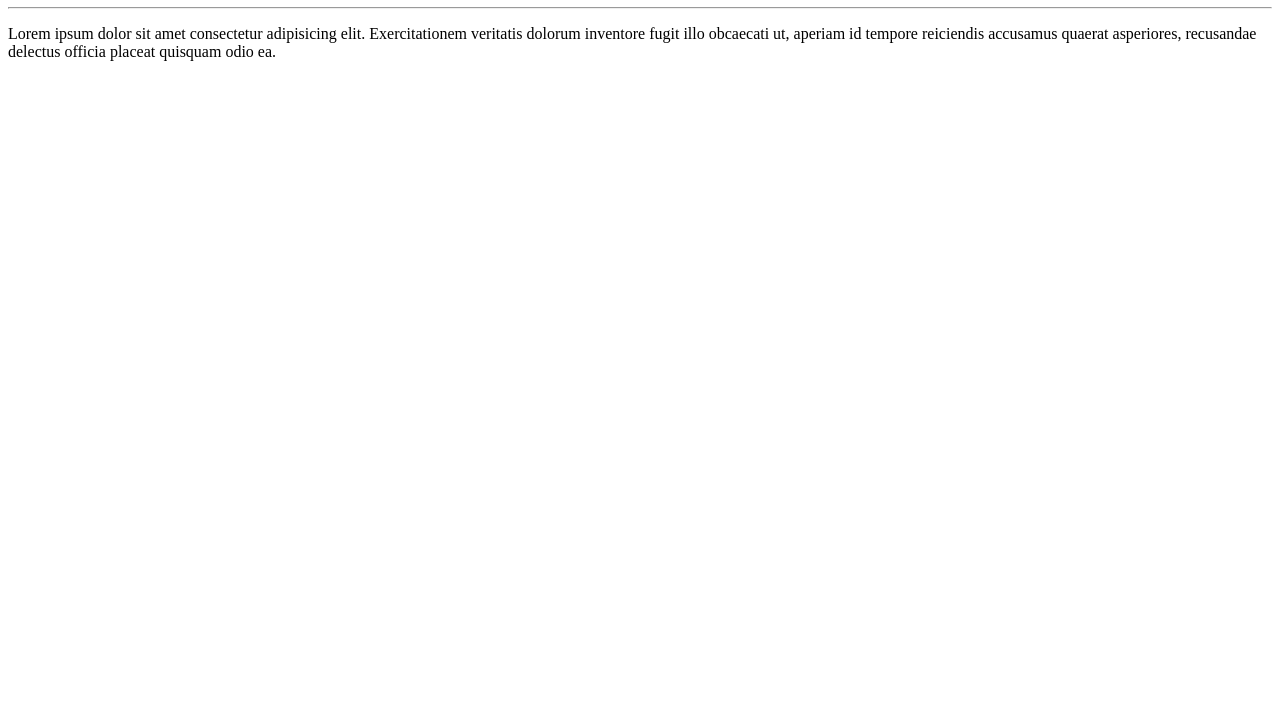
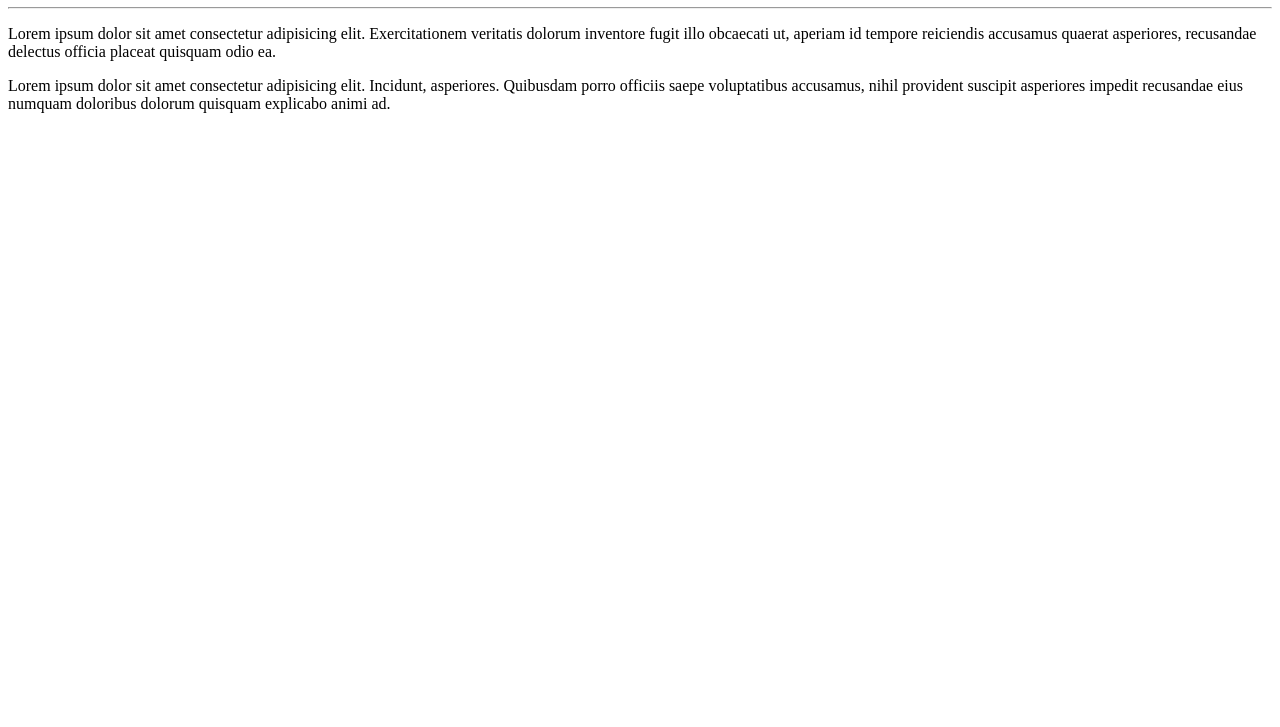
Before and after one commit to dilmerprog/ola-mundo, a plain HTML site: page Site-exemplo/index.html in a window 1280 px wide. Shown: the part 73-800 px from the top of the page. Drawn offline with Linux system fonts and the light colour scheme.

Commit message:
adicionei um paragrafo

```diff
--- a/Site-exemplo/index.html
+++ b/Site-exemplo/index.html
@@ -9,5 +9,6 @@
     <h1>Olá, mundo</h1>
     <hr>
     <p>Lorem ipsum dolor sit amet consectetur adipisicing elit. Exercitationem veritatis dolorum inventore fugit illo obcaecati ut, aperiam id tempore reiciendis accusamus quaerat asperiores, recusandae delectus officia placeat quisquam odio ea.</p>
+    <p>Lorem ipsum dolor sit amet consectetur adipisicing elit. Incidunt, asperiores. Quibusdam porro officiis saepe voluptatibus accusamus, nihil provident suscipit asperiores impedit recusandae eius numquam doloribus dolorum quisquam explicabo animi ad.</p>
 </body>
 </html>
```
